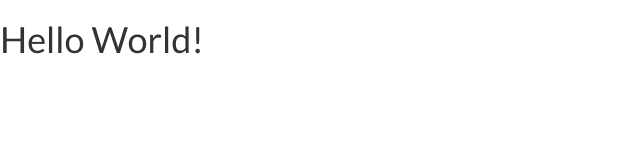
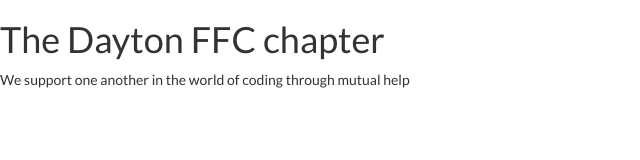
Before and after one commit to free-code-camp-dayton/fccDaytonWebpage, a plain HTML site: page pages/about.html in a window 1280 px wide. Shown: the whole page, without its empty margins (0-640 px from the left). Drawn offline with nearby package versions, Linux system fonts and the light colour scheme.

Commit message:
The change to the body section
No extra description

```diff
--- a/pages/about.html
+++ b/pages/about.html
@@ -10,6 +10,7 @@
     <link rel="stylesheet" href="../css/styles.css">
 </head>
 <body>
-    <h1>Hello World!</h1>
+    <h1>The Dayton FFC chapter</h1>
+    We support one another in the world of coding through mutual help
 </body>
 </html>
```
